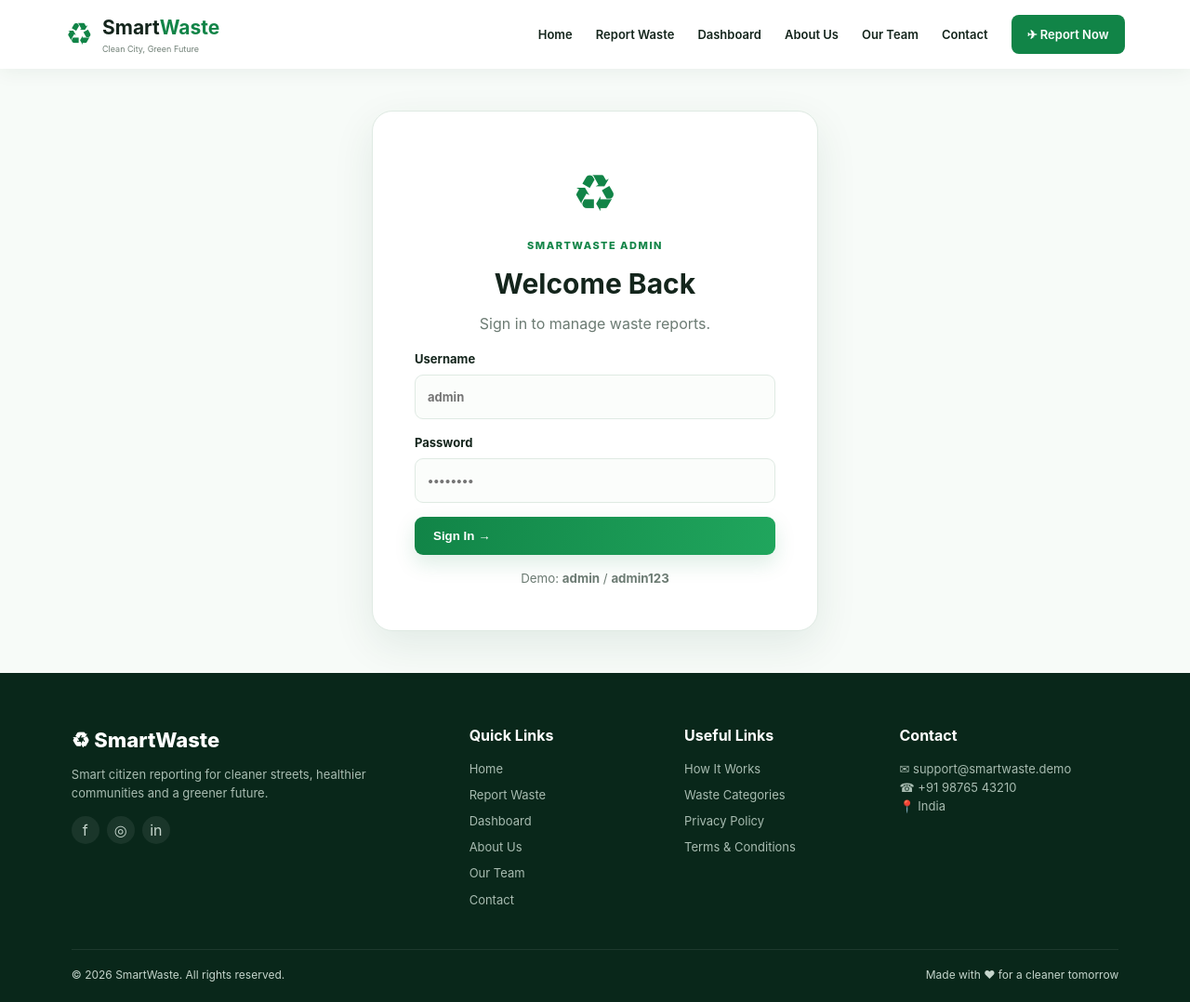
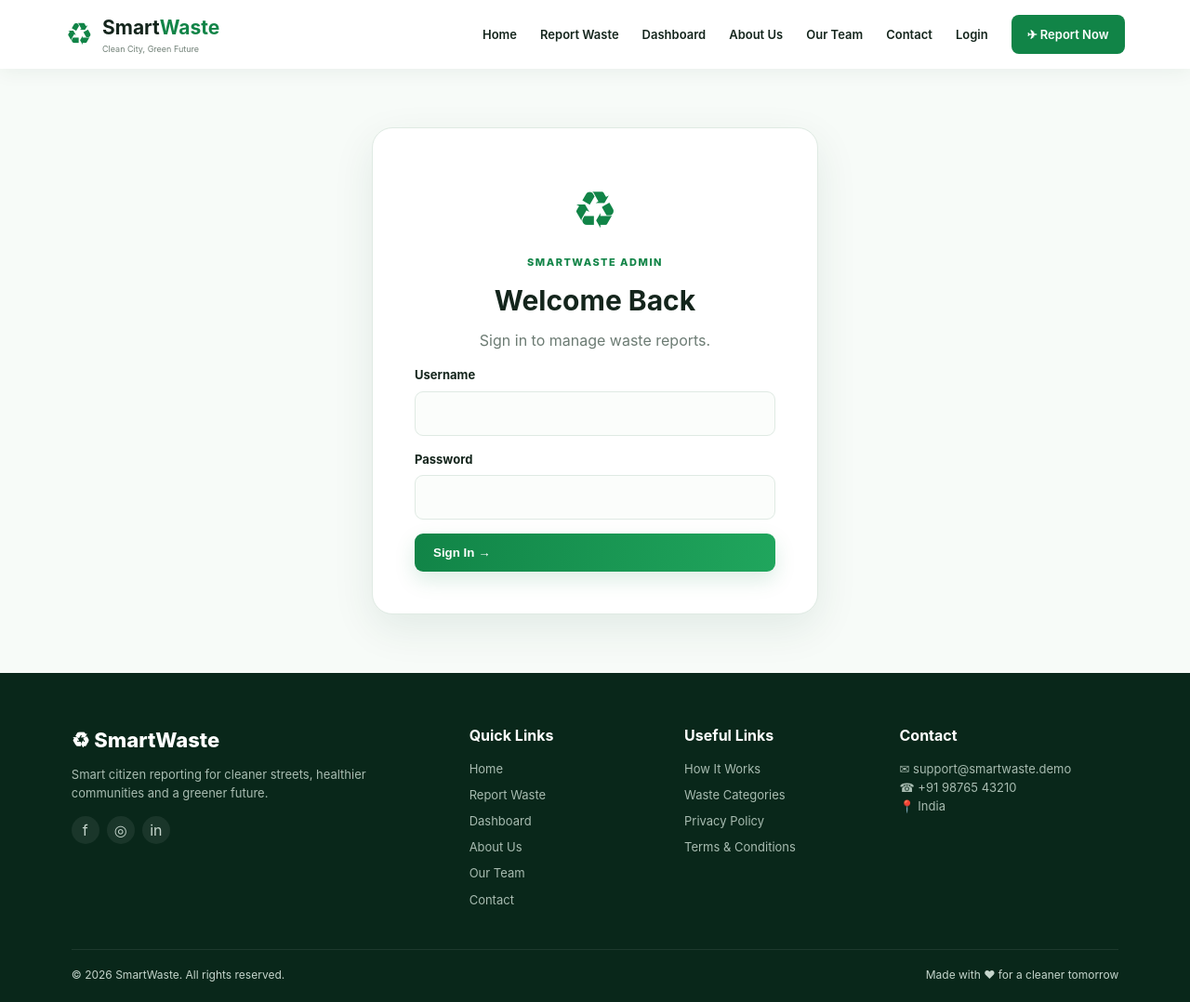
Before and after one commit to A-zbot/SmartWaste, a Flask app: page /login in a window 1280 px wide. Shown: the whole page at 93% size. Run offline with Flask 3, Linux system fonts and the light colour scheme.

Commit message:
Fix the admin page

```diff
--- a/app.py
+++ b/app.py
@@ -1,10 +1,16 @@
 from flask import Flask, render_template, request, redirect, url_for, session, flash
-import sqlite3, os, uuid
+import sqlite3, os, uuid, hmac, secrets
+from functools import wraps
 from werkzeug.utils import secure_filename
+from dotenv import load_dotenv
+
+load_dotenv()
 
 app = Flask(__name__)
-app.secret_key = os.environ.get("SECRET_KEY", "change-this-secret-key")
+app.secret_key = os.environ.get("SECRET_KEY") or secrets.token_hex(32)
 app.config["MAX_CONTENT_LENGTH"] = 5 * 1024 * 1024
+app.config["SESSION_COOKIE_HTTPONLY"] = True
+app.config["SESSION_COOKIE_SAMESITE"] = "Lax"
 
 BASE_DIR = os.path.dirname(os.path.abspath(__file__))
 UPLOAD_FOLDER = os.path.join(BASE_DIR, "uploads")
@@ -136,14 +142,30 @@ def contact():
         return redirect(url_for("contact"))
     return render_template("contact.html")
 
+def login_required(f):
+    @wraps(f)
+    def wrapped(*args, **kwargs):
+        if not session.get("admin"):
+            return redirect(url_for("login"))
+        return f(*args, **kwargs)
+    return wrapped
+
 @app.route("/login", methods=["GET", "POST"])
 def login():
+    if session.get("admin"):
+        return redirect(url_for("admin"))
     if request.method == "POST":
-        username = request.form.get("username")
-        password = request.form.get("password")
-        admin_username = os.environ.get("ADMIN_USERNAME", "admin")
-        admin_password = os.environ.get("ADMIN_PASSWORD", "admin123")
-        if username == admin_username and password == admin_password:
+        username = request.form.get("username", "").strip()
+        password = request.form.get("password", "").strip()
+        admin_username = os.environ.get("ADMIN_USERNAME", "")
+        admin_password = os.environ.get("ADMIN_PASSWORD", "")
+        if (
+            admin_username
+            and admin_password
+            and hmac.compare_digest(username.encode(), admin_username.encode())
+            and hmac.compare_digest(password.encode(), admin_password.encode())
+        ):
+            session.clear()
             session["admin"] = True
             return redirect(url_for("admin"))
         flash("Invalid username or password.", "error")
@@ -151,14 +173,12 @@ def login():
 
 @app.route("/logout")
 def logout():
-    session.pop("admin", None)
+    session.clear()
     return redirect(url_for("home"))
 
 @app.route("/admin")
+@login_required
 def admin():
-    if not session.get("admin"):
-        return redirect(url_for("login"))
-
     con = db()
     reports = con.execute("SELECT * FROM reports ORDER BY id DESC").fetchall()
     total = con.execute("SELECT COUNT(*) FROM reports").fetchone()[0]
@@ -174,9 +194,8 @@ def admin():
     )
 
 @app.route("/update_status/<int:report_id>/<status>")
+@login_required
 def update_status(report_id, status):
-    if not session.get("admin"):
-        return redirect(url_for("login"))
     if status not in {"Pending", "In Progress", "Resolved"}:
         return redirect(url_for("admin"))
     con = db()
--- a/requirements.txt
+++ b/requirements.txt
@@ -1,3 +1,4 @@
 Flask>=3.1,<4
 Werkzeug>=3.1,<4
+python-dotenv>=1.0,<2
 gunicorn>=23,<24
--- a/templates/base.html
+++ b/templates/base.html
@@ -20,6 +20,7 @@
     <a href="/admin">Dashboard</a>
     <a href="/about">About Us</a><a href="/team">Our Team</a>
     <a href="/contact">Contact</a>
+    {% if session.get('admin') %}<a href="/logout">Logout</a>{% else %}<a href="/login">Login</a>{% endif %}
     <a class="nav-cta" href="/report">✈ Report Now</a>
   </div>
 </nav>
--- a/templates/login.html
+++ b/templates/login.html
@@ -1,4 +1,4 @@
 {% extends "base.html" %}{% block title %}Admin Login | SmartWaste{% endblock %}
 {% block content %}
-<section class="login-page"><div class="login-card"><div class="login-logo">♻</div><span>SMARTWASTE ADMIN</span><h1>Welcome Back</h1><p>Sign in to manage waste reports.</p><form method="post"><label>Username<input name="username" required placeholder="admin"></label><label>Password<input type="password" name="password" required placeholder="••••••••"></label><button class="btn primary full">Sign In →</button></form><small>Demo: <b>admin</b> / <b>admin123</b></small></div></section>
+<section class="login-page"><div class="login-card"><div class="login-logo">♻</div><span>SMARTWASTE ADMIN</span><h1>Welcome Back</h1><p>Sign in to manage waste reports.</p><form method="post"><label>Username<input name="username" required autocomplete="username"></label><label>Password<input type="password" name="password" required autocomplete="current-password"></label><button class="btn primary full">Sign In →</button></form></div></section>
 {% endblock %}
```
